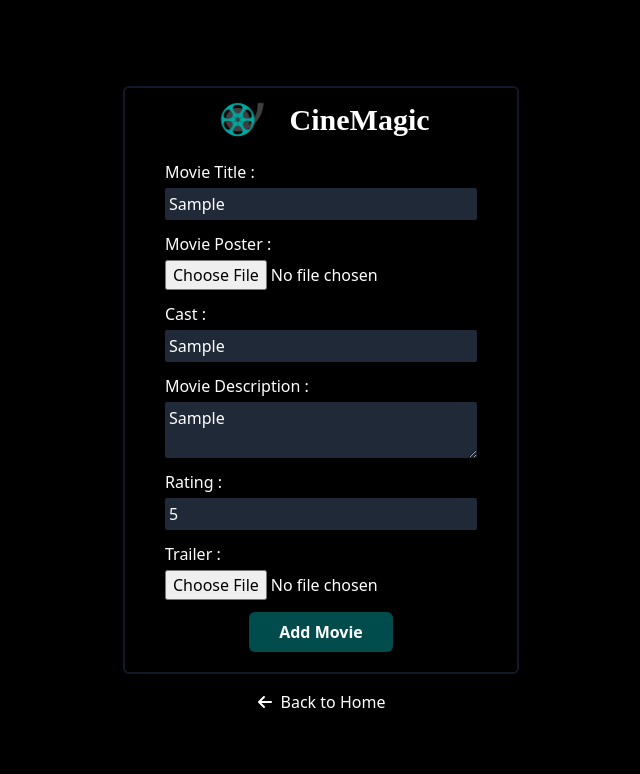
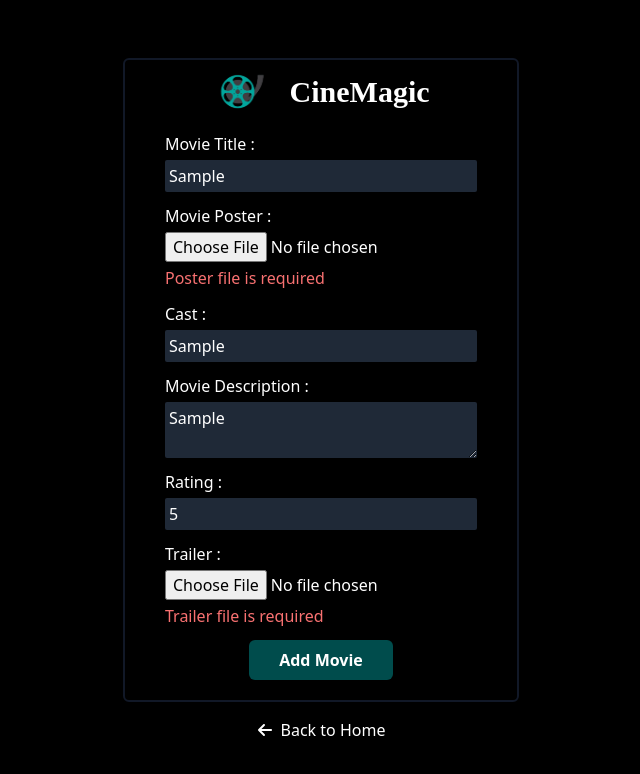
Before and after one commit to HaaniAshraf/CineMagic, a React (Vite) app: page /addMovie in a window 1280 px wide. Both pictures are taken after typing "Sample", "Sample", "Sample", "5" into the empty fields and a click on the button "Add Movie". Shown: the top 774 px of the page, without its empty margins (319-959 px from the left). Built offline with nearby package versions, Linux system fonts and the light colour scheme; a web font is replaced by a local one.

Commit message:
Movie added

```diff
--- a/src/pages/AddMovie.jsx
+++ b/src/pages/AddMovie.jsx
@@ -4,19 +4,23 @@ import { Formik, Form, Field, ErrorMessage } from "formik";
 import { MovieValidation } from "../utils/MovieValidation";
 import Logo from "../assets/logo.png";
 import Button from "../components/Button";
-import { Link,useNavigate } from "react-router-dom";
+import { Link, useNavigate } from "react-router-dom";
 import { FaArrowLeft } from "react-icons/fa6";
 
 function AddMovie() {
   const { addMovie } = useMovies();
   const [poster, setPoster] = useState(null);
   const [trailer, setTrailer] = useState(null);
+  const [posterError, setPosterError] = useState("");
+  const [trailerError, setTrailerError] = useState("");
   const navigate = useNavigate();
   const handlePosterChange = (event) => {
     setPoster(event.currentTarget.files[0]);
+    setPosterError("");
   };
   const handleTrailerChange = (event) => {
     setTrailer(event.currentTarget.files[0]);
+    setTrailerError("");
   };
   return (
     <div className="common w-full h-screen flex items-center justify-center">
@@ -31,19 +35,27 @@ function AddMovie() {
         }}
         validationSchema={MovieValidation}
         onSubmit={(values, { setSubmitting, resetForm }) => {
-          const formData = new FormData();
-          formData.append("title", values.title);
-          formData.append("cast", values.cast);
-          formData.append("description", values.description);
-          formData.append("rating", values.rating);
-          formData.append("poster", poster);
-          formData.append("trailer", trailer);
-          addMovie(formData);
+          if (!poster || !trailer) {
+            if (!poster) setPosterError("Poster file is required");
+            if (!trailer) setTrailerError("Trailer file is required");
+            setSubmitting(false);
+            return;
+          }
+          const movieData = {
+            title: values.title,
+            cast: values.cast,
+            description: values.description,
+            rating: values.rating,
+            poster: URL.createObjectURL(poster),
+            trailer: URL.createObjectURL(trailer)
+          };
+          console.log('movieData:',movieData);
+          addMovie(movieData);
           setSubmitting(false);
           resetForm();
           setPoster(null);
           setTrailer(null);
-          navigate('/adminHome')
+          navigate("/adminHome");
         }}
       >
         {() => (
@@ -77,7 +89,9 @@ function AddMovie() {
                   className=""
                   accept="image/*"
                 />
-                {poster && <div>File: {poster.name}</div>}
+                {posterError && (
+                  <div className="text-red-400">{posterError}</div>
+                )}
               </div>
               <div className="flex flex-col gap-1">
                 <label htmlFor="title"> Cast :</label>
@@ -129,7 +143,9 @@ function AddMovie() {
                   className="file-input"
                   accept="video/*"
                 />
-                {trailer && <div>File: {trailer.name}</div>}
+                {trailerError && (
+                  <div className="text-red-400">{trailerError}</div>
+                )}
               </div>
               <div className="w-full flex items-center justify-center">
                 <Button
--- a/src/pages/AdminHome.jsx
+++ b/src/pages/AdminHome.jsx
@@ -3,12 +3,12 @@ import Logo from "../assets/logo.png";
 import Button from "../components/Button";
 import { LuPlusCircle } from "react-icons/lu";
 import { FaEdit, FaTrash } from "react-icons/fa";
-import { Link, useNavigate } from "react-router-dom";
+import { Link } from "react-router-dom";
 import { useMovies } from "../Context/MovieContext";
 
 function AdminHome() {
   const { movies } = useMovies();
-  const navigate = useNavigate();
+  console.log('movies',movies);
   return (
     <div className="common">
       <div className="flex justify-between items-center px-5 py-3">
--- a/src/utils/MovieValidation.jsx
+++ b/src/utils/MovieValidation.jsx
@@ -2,12 +2,7 @@ import * as Yup from "yup";
 
 export const MovieValidation = Yup.object().shape({
   title: Yup.string().required("Title is required"),
-  poster: Yup.string().url("Invalid URL").required("Poster URL is required"),
   cast: Yup.string().required("Cast is required"),
   description: Yup.string().required("Description is required"),
-  rating: Yup.number()
-    .min(1)
-    .max(5)
-    .required("Rating is required"),
-  trailer: Yup.string().url("Invalid URL").required("Trailer URL is required"),
+  rating: Yup.number().min(1).max(5).required("Rating is required"),
 });
```
